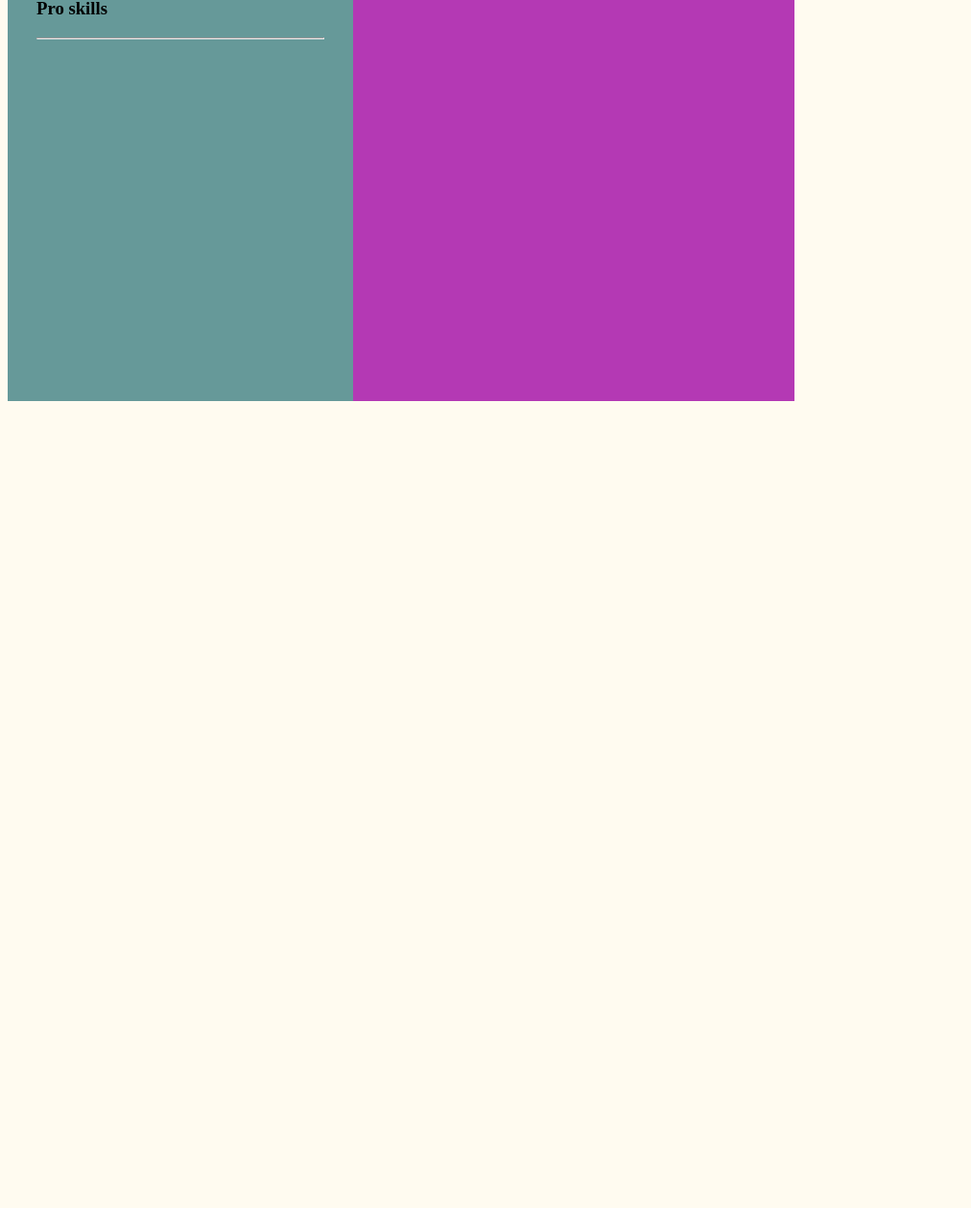
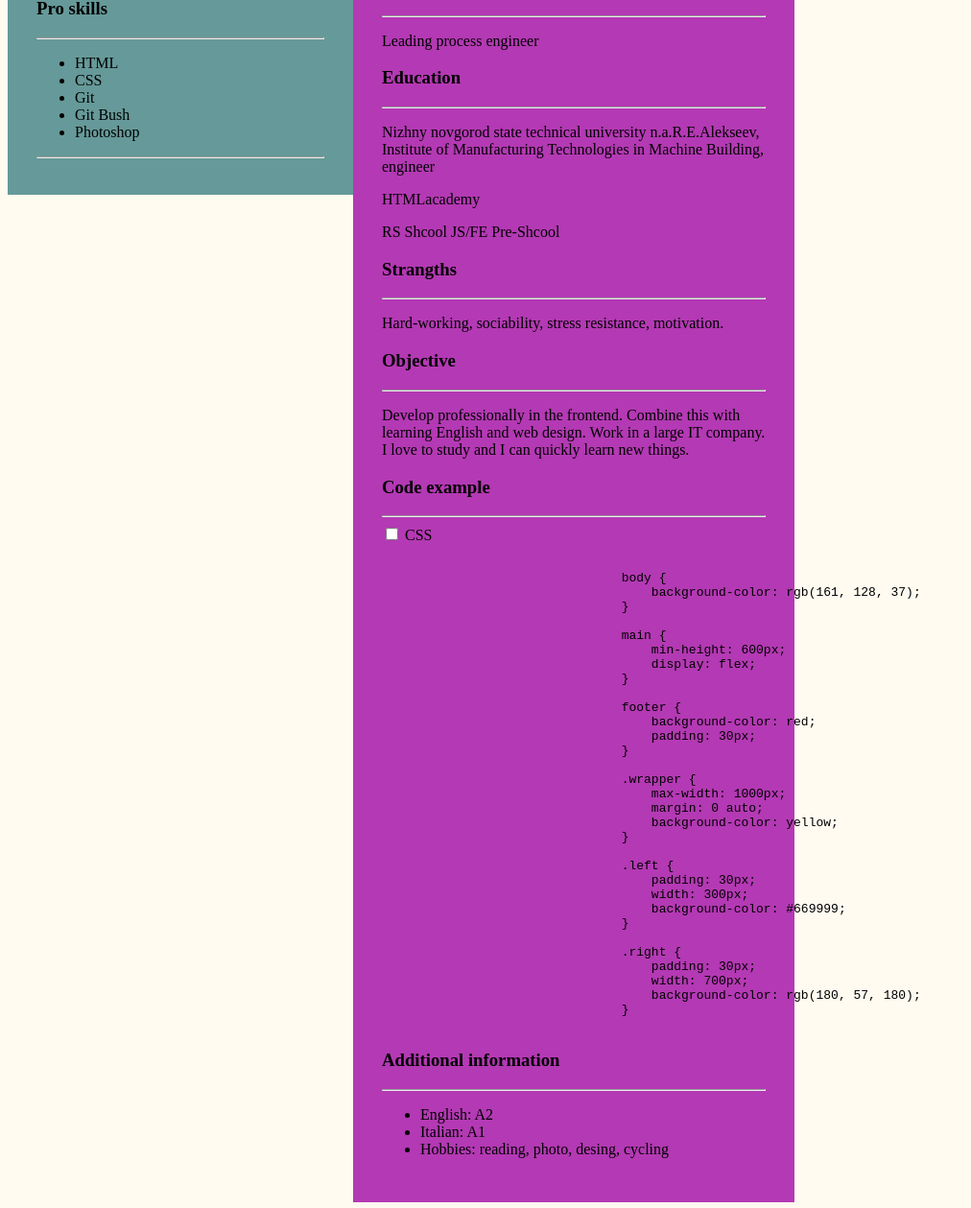
Before and after one commit to Buddo-ID/rsschool-cv, a plain HTML site: page index.html in a window 1280 px wide. Shown: the part 190-1449 px from the top of the page at 96% size, without its empty margins (0-1012 px from the left). Before the commit the page ends 800 px from the top, so only its background shows below. Drawn offline with Linux system fonts and the light colour scheme.

Commit message:
feat: add information about me. Formed 2 columns, added sections, lists

```diff
--- a/index.html
+++ b/index.html
@@ -7,26 +7,35 @@
     <link rel="stylesheet" href="style.css">
 </head>
 <body>
+    <div class="wrapper">
         <main>
-     <!--   <header class="right">
-            <h1>Olga Budanova</h1>
-            <h2>Frotend-developer</h2>
-        </header> -->
+
+            <div class="left">
                 <aside>
                     <!--img-->
                     <h3>Contact me</h3>
                     <hr>
                     <address>
                         <ul>
-                    <li>Mobile: +79081676820</li>
+                            <li>Mobile: +7(908)1676820</li>
                             <li>E-mail: <a href="mailto: cher_new@mail.ru">cher_new@mail.ru</a></li>
                             <li>GitHub: <a href="https://github.com/Buddo-ID">Buddo-ID</a></li>
                         </ul>
                     </address>
                     <h3>Pro skills</h3>
                     <hr>
+                    <ul>
+                        <li>HTML</li>
+                        <li>CSS</li>
+                        <li>Git</li>
+                        <li>Git Bush</li>
+                        <li>Photoshop</li>
+                    </ul>
+                    <hr>
+
 
                 </aside>
+            </div>
 
             <div class="right">
                 <header>
@@ -34,16 +43,94 @@
                     <h2>Frotend-developer</h2>
                 </header>
                 <section>
-                <h3>fdfdgff</h3>
+                    <h3>Experience</h3>
+                    <hr>
+                    <p>Leading process engineer</p>
+                </section>
+                <section>
+                    <h3>Education</h3>
+                    <hr>
+                    <p>Nizhny novgorod state technical university n.a.R.E.Alekseev,
+                        Institute of Manufacturing Technologies in Machine Building,
+                        engineer</p>
+                    <p>HTMLacademy</p>
+                    <p>RS Shcool JS/FE Pre-Shcool</p>
+                </section>
+                <section>
+                    <h3>Strangths</h3>
+                    <hr>
+                    <p>Hard-working, sociability, stress resistance, motivation.</p>
+                </section>
+                <section>
+                    <h3>Objective</h3>
+                    <hr>
+                    <p>Develop professionally in the frontend. Combine this with learning English and web design. Work in a large IT company.
+                        I love to study and I can quickly learn new things.</p>
+                </section>
+                <section>
+                    <h3>Code example</h3>
+                    <hr>
 
+                    <div class="demo">
+                        <input type="checkbox" id="hd-1" class="hide">
+                        <label for="hd-1" >CSS</label>
+                        <div>
+                            <pre><code>
+                                body {
+                                    background-color: rgb(161, 128, 37);
+                                }
+
+                                main {
+                                    min-height: 600px;
+                                    display: flex;
+                                }
+
+                                footer {
+                                    background-color: red;
+                                    padding: 30px;
+                                }
+
+                                .wrapper {
+                                    max-width: 1000px;
+                                    margin: 0 auto;
+                                    background-color: yellow;
+                                }
+
+                                .left {
+                                    padding: 30px;
+                                    width: 300px;
+                                    background-color: #669999;
+                                }
+
+                                .right {
+                                    padding: 30px;
+                                    width: 700px;
+                                    background-color: rgb(180, 57, 180);
+                                }
+                                </code></pre>
+                        </div>
+                   <!-- <pre><select name="choice">
+                        <option value="1">-->
+
+                   <!-- </select></pre>-->
+                </section>
+                <section>
+                    <h3>Additional information</h3>
+                    <hr>
+                    <ul>
+                        <li>English: A2</li>
+                        <li>Italian: A1</li>
+                        <li>Hobbies: reading, photo, desing, cycling</li>
+                    </ul>
                 </section>
             </div>
 
         </main>
 
         <footer>
-
+            <p>Bay</p>
         </footer>
+    </div>
 
 </body>
 </html>
```
Lines whose indentation alone changed are shown as unchanged.
